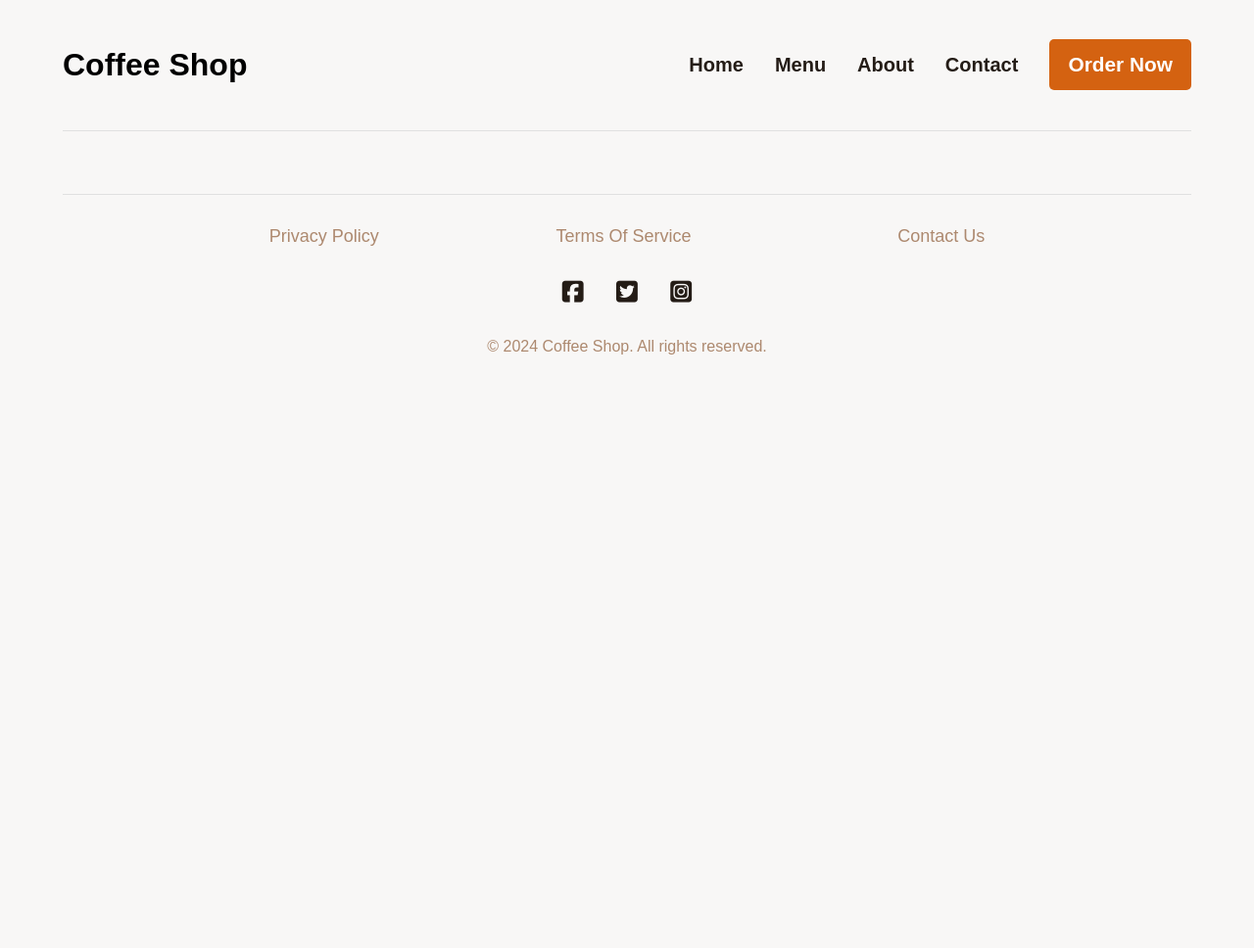
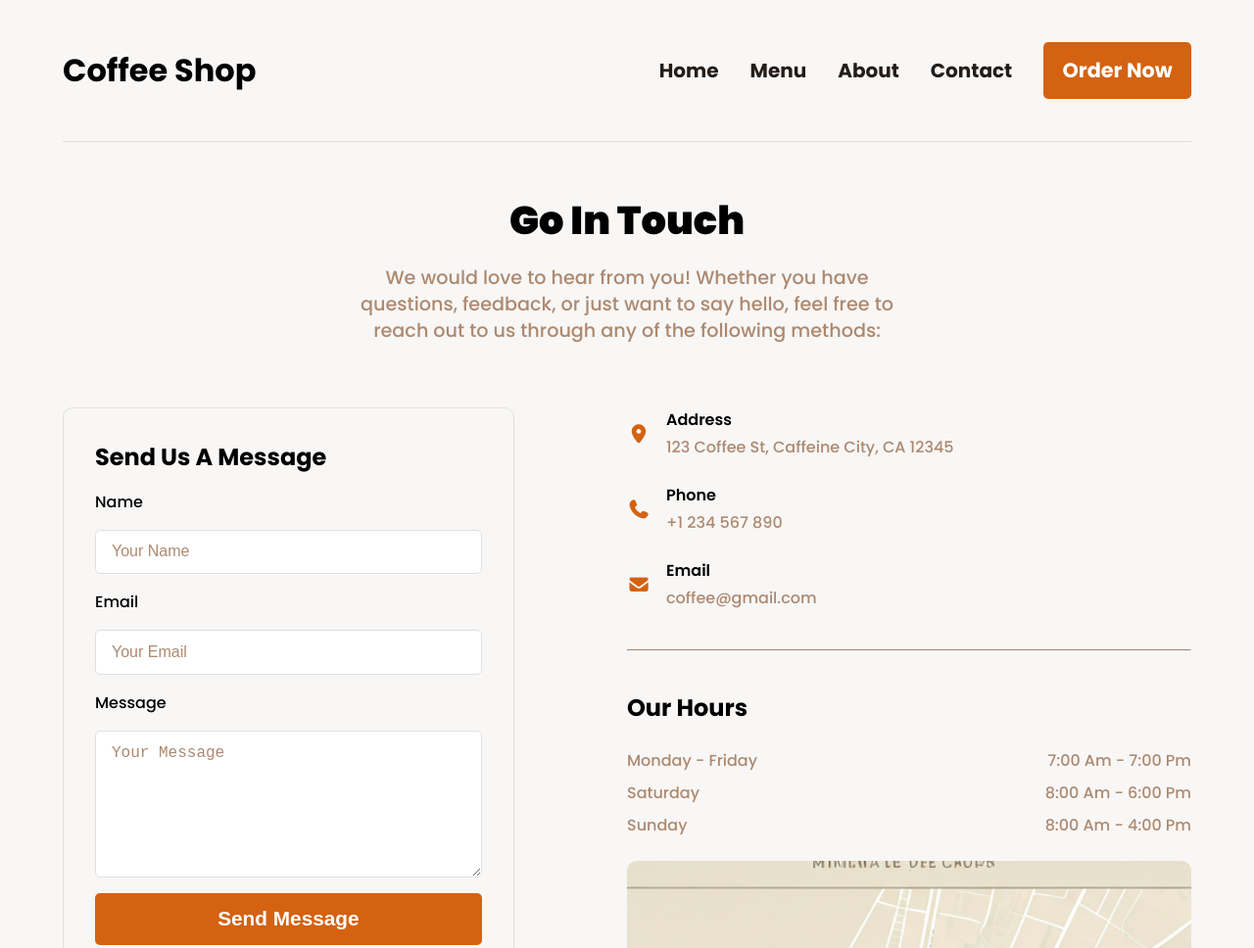
Before and after one commit to Eng-Mohamed-Raya/IP-Project, a plain HTML site: page contact.html in a window 1280 px wide. Shown: the top 968 px of the page at 98% size. Before the commit the page ends 800 px from the top, so only its background shows below. Drawn offline with Linux system fonts and the light colour scheme.

Commit message:
feat/contact page

```diff
--- a/contact.html
+++ b/contact.html
@@ -8,12 +8,80 @@
      <link rel="stylesheet" href="https://cdnjs.cloudflare.com/ajax/libs/font-awesome/7.0.1/css/all.min.css" integrity="sha512-2SwdPD6INVrV/lHTZbO2nodKhrnDdJK9/kg2XD1r9uGqPo1cUbujc+IYdlYdEErWNu69gVcYgdxlmVmzTWnetw==" crossorigin="anonymous" referrerpolicy="no-referrer" />
     <!-- styles -->
     <link rel="stylesheet" href="css/main.css">
+    <link rel="stylesheet" href="css/contact.css">
 </head>
 <body>
     <!-- header -->
     <script src="./js/header.js"></script>
 
+    <!-- contact -->
+        <div class="container contact-section">
+            <div class="contact-title">
+                <h2>go in touch</h2>
+                <p>We would love to hear from you! Whether you have questions, feedback, or just want to say hello, feel free to reach out to us through any of the following methods:</p>
+            </div>
+            <div class="contact-methods">
+                <form action="">
+                    <p>send us a message</p>
+                    <label for="name">name</label>
+                    <input type="text" id="name" placeholder="Your Name" required>
+                    <label for="email">email</label>
+                    <input type="email" id="email" placeholder="Your Email" required>
+                    <label for="message">message</label>
+                    <textarea id="message" placeholder="Your Message" required></textarea>
+                    <button type="submit" class="btn">Send Message</button>
+                </form>
+                <div class="other-methods">
+                    <div class="contact-info">
 
+                        <div class="row">
+                            <i class="fa-solid fa-location-dot"></i>
+                            <div>
+                                <h4>address</h4>
+                                <p>123 Coffee St, Caffeine City, CA 12345</p>
+                            </div>
+                        </div>
+                        <div class="row">
+                            <i class="fas fa-phone"></i>
+                            <div>
+                                <h4>phone</h4>
+                                <p>+1 234 567 890</p>
+                            </div>
+                        </div>
+                        <div class="row">
+                            <i class="fas fa-envelope"></i>
+                            <div>
+                                <h4>email</h4>
+                                <p>coffee@gmail.com</p>
+                            </div>
+                        </div>
+                    </div>
+                    <hr>
+                    <div class="hours-map-img">
+                        <h3>our hours</h3>
+                        <div class="hours">
+                            <div class="hour-row">
+                                <p>monday - friday</p>
+                                <p>7:00 am - 7:00 pm</p>
+                            </div>
+                            <div class="hour-row">
+                                <p>saturday</p>
+                                <p>8:00 am - 6:00 pm</p>
+                            </div>
+                            <div class="hour-row">
+                                <p>sunday</p>
+                                <p>8:00 am - 4:00 pm</p>
+                            </div>
+
+                        </div>
+                        <div class="img-map">
+                            <img src="./img/map.png" alt="img-map">
+                        </div>
+                    </div>
+                </div>
+
+            </div>
+        </div>
 
 
     <!-- footer -->
--- a/css/about.css
+++ b/css/about.css
@@ -6,7 +6,7 @@
     height: 500px;
     background-image: url(../img/about.png);
     background-size: cover;
-    background-position: center;
+    background-position:  center 60%;
     background-repeat: no-repeat;
     overflow: hidden;
     border-radius: 10px;
--- /dev/null
+++ b/css/contact.css
@@ -0,0 +1,148 @@
+
+
+.contact-section{
+    margin: 50px auto;
+}
+.contact-title{
+    width: 50%;
+    text-align: center;
+    margin: 40px auto;
+}
+.contact-title h2{
+    text-transform: capitalize;
+    font-size: 2.5rem;
+    font-weight: 900;
+    margin-bottom: 1rem;
+}
+.contact-title p{
+    font-size: 1.2rem;
+    font-weight: 500;
+    line-height: 1.4;
+    color:var(--accent-color)
+}
+
+
+.contact-methods{
+    display: flex;
+    justify-content: space-between;
+    gap: 1rem;
+    margin-top: 4rem;
+}
+
+form{
+    display: flex;
+    flex-direction: column;
+    gap: 1rem;
+    width: 40%;
+    padding: 2rem;
+    border: 1px solid #E0E0E0;
+    border-radius: 10px;
+}
+form input, form textarea{
+    width: 100%;
+    padding: 0.8rem 1rem;
+    border: 1px solid #E0E0E0;
+    border-radius: 5px;
+    font-size: 1rem;
+    font-weight: 500;
+    color: var(--primary-color);
+    outline-color: var(--accent-color);
+}
+form textarea{
+    resize: vertical;
+    min-height: 150px;
+}
+form input::placeholder, form textarea::placeholder{
+    color: var(--accent-color);
+}
+form>p,.hours-map-img h3{
+    font-size: 1.5rem;
+    font-weight: 700;
+    text-transform: capitalize;
+}
+label{
+    font-size: 1rem;
+    font-weight: 500;
+    text-transform: capitalize;
+}
+.other-methods{
+    display: flex;
+    flex-direction: column;
+    gap: 1.5rem;
+    width: 50%;
+}
+.contact-info,.hours-map-img{
+    display: flex;
+    flex-direction: column;
+    gap: 1.5rem;
+}
+.contact-info .row{
+    display: flex;
+    align-items: center;
+    gap: 1rem;
+}
+.contact-info .row i{
+    font-size: 1.2rem;
+    color: var(--secondary-color);
+}
+.contact-info .row div{
+    display: flex;
+    flex-direction: column;
+    gap: 0.2rem;
+    font-size: 1rem;
+}
+.contact-info .row h4{
+    font-weight: 600;
+    text-transform: capitalize;
+}
+.contact-info .row p{
+    font-weight: 500;
+    color: var(--accent-color);
+}
+hr{
+  border-top:0.1px solid var(--accent-color);
+  margin:1rem 0;
+}
+
+.hours-map-img .hours{
+    display: flex;
+    flex-direction: column;
+    gap: 0.5rem;
+}
+.hours-map-img .hour-row{
+    display: flex;
+    justify-content: space-between;
+}
+.hours-map-img .hours .hour-row p{
+    font-size: 1rem;
+    font-weight: 500;
+    color: var(--accent-color);
+    text-transform: capitalize;
+}
+.hours-map-img .img-map img{
+    width: 100%;
+    height: 500px;
+    border-radius: 10px;
+    object-fit: cover;
+}
+
+@media screen and (max-width: 992px){
+    .contact-methods{
+        flex-direction: column;
+    }
+    form, .other-methods{
+        width: 100%;
+    }
+    .hours-map-img .img-map img{
+        height: 300px;
+    }
+}
+
+@media screen and (max-width: 576px){
+    .contact-title{
+        width: 90%;
+    }
+    .other-methods{
+        padding: 1rem;
+    }
+}
--- a/css/main.css
+++ b/css/main.css
@@ -1,3 +1,6 @@
+/* font */
+@import url('https://fonts.googleapis.com/css2?family=Poppins:ital,wght@0,100;0,200;0,300;0,400;0,500;0,600;0,700;0,800;0,900;1,100;1,200;1,300;1,400;1,500;1,600;1,700;1,800;1,900&display=swap');
+
 *{
     margin: 0;
     padding: 0;
@@ -11,7 +14,7 @@
 }
 body{
     min-height: 100vh;
-    font-family: Arial, sans-serif;
+      font-family: "Poppins", sans-serif;
     background-color: #F8F7F6;
 }
 
@@ -80,9 +83,14 @@ nav ul li a:hover{
     border-radius: 5px;
     font-size: 1.3rem;
     font-weight: 700;
+    border: none;
+    cursor: pointer;
+    transition: background-color 0.3s ease;
+    outline: none;
 }
 .btn:hover{
     background-color: var(--secondary-hover-color);
+    color: #fff;
 }
 /* end header */
 
```
